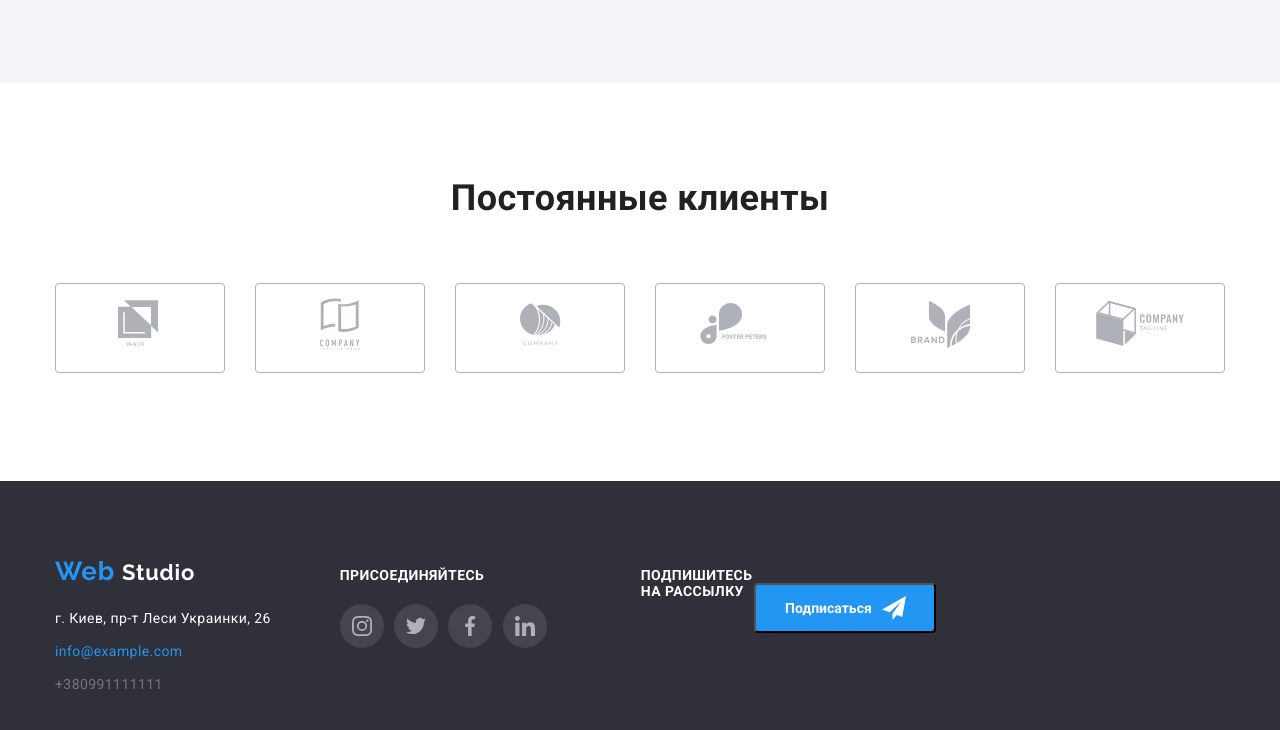
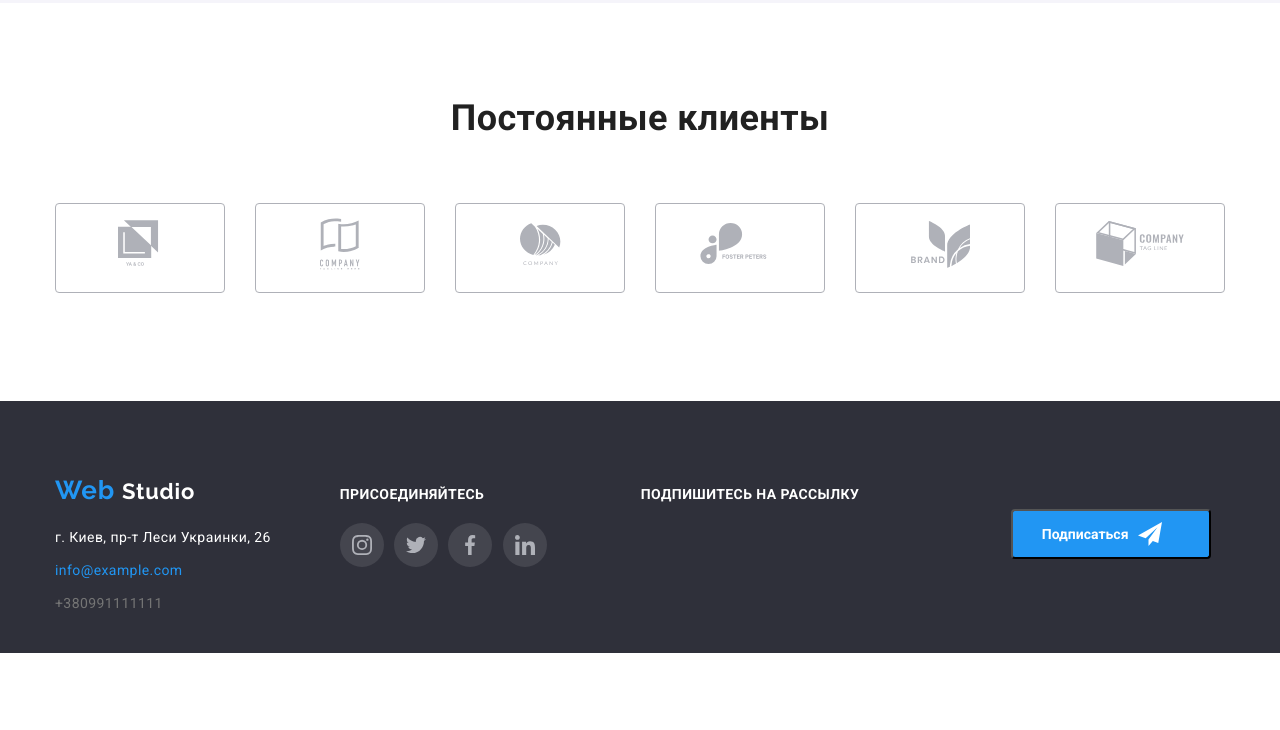
Before and after one commit to Igor-bond69/goit-markup-hw-05, a plain HTML site: page index.html in a window 1280 px wide. Shown: the part 2602-3332 px from the top of the page. After the commit the page ends 3255 px from the top, so only its background shows below. Drawn offline with nearby package versions, Linux system fonts and the light colour scheme.

Commit message:
changes stales footer

```diff
--- a/css/main.css
+++ b/css/main.css
@@ -25,7 +25,7 @@ html {
 
 body {
   margin: 0;
-  padding-top: 80px;
+  padding-top: 0;
 
   background-color: var(--primary-bg-color);
   color: var(--primary-text-color);
@@ -724,7 +724,8 @@ img {
   padding-bottom: 10px;
   padding-left: 29px;
   padding-right: 28px;
-  margin-top: 30px;
+  margin-top: 36px;
+  margin-left: 151px;
   font-weight: bold;
   color: var(--primary-white-color);
   background-color: var(--accent-color);
@@ -915,18 +916,14 @@ h2 {
 .subscription {
   display: flex;
   width: 570px;
-  padding-right: 275px;
   padding-top: 72px;
   padding-bottom: 94px;
 }
 
 .mailing {
   width: 219px;
-  font-family: Roboto;
-  font-style: normal;
   font-weight: bold;
-  font-size: 14px;
-  line-height: 16px;
+  line-height: 1.14;
   letter-spacing: 0.03em;
   text-transform: uppercase;
   color: var(--primary-bg-color);
```
